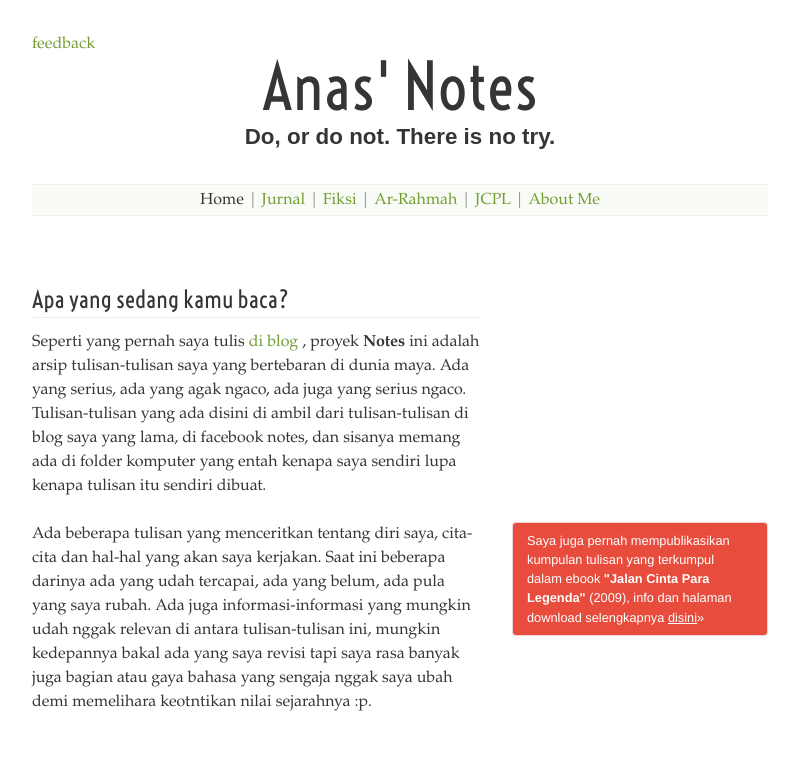
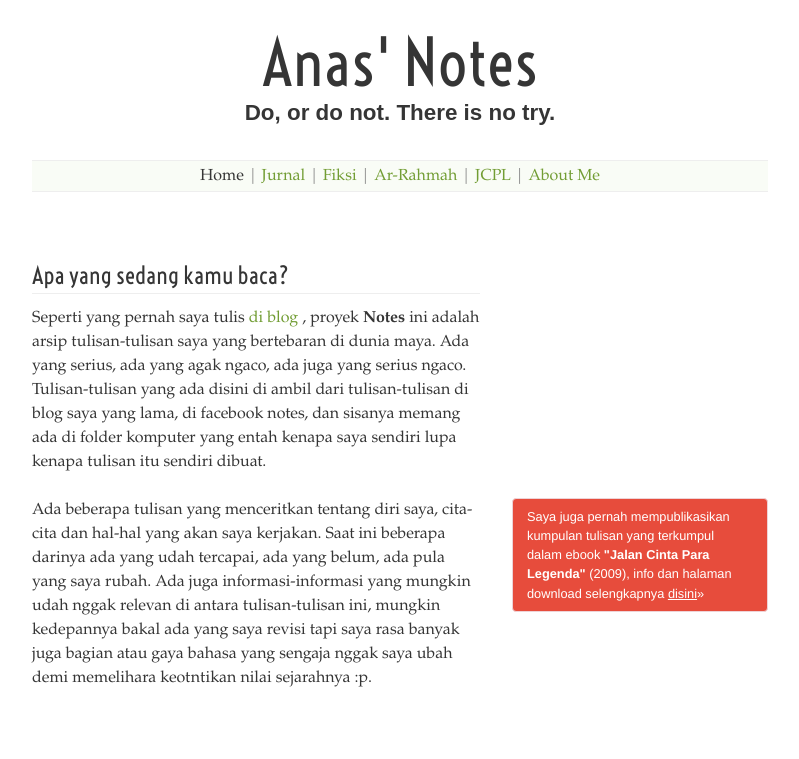
Before and after one commit to jurnalanas/book, a plain HTML site: page index.html in a window 1280 px wide. Shown: the top 759 px of the page, without its empty margins (240-1039 px from the left). Drawn offline with Linux system fonts and the light colour scheme; a script that the page names is missing; a web font is replaced by a local one.

Commit message:
apus index_1

```diff
--- a/index.html
+++ b/index.html
@@ -24,9 +24,9 @@
 
 
 <body>
-	<div id="feedback">
+	<!-- <div id="feedback">
   <a href="/feedback_url/">feedback</a>
-</div>
+</div> -->
 	<script>
   (function(i,s,o,g,r,a,m){i['GoogleAnalyticsObject']=r;i[r]=i[r]||function(){
   (i[r].q=i[r].q||[]).push(arguments)},i[r].l=1*new Date();a=s.createElement(o),
```
